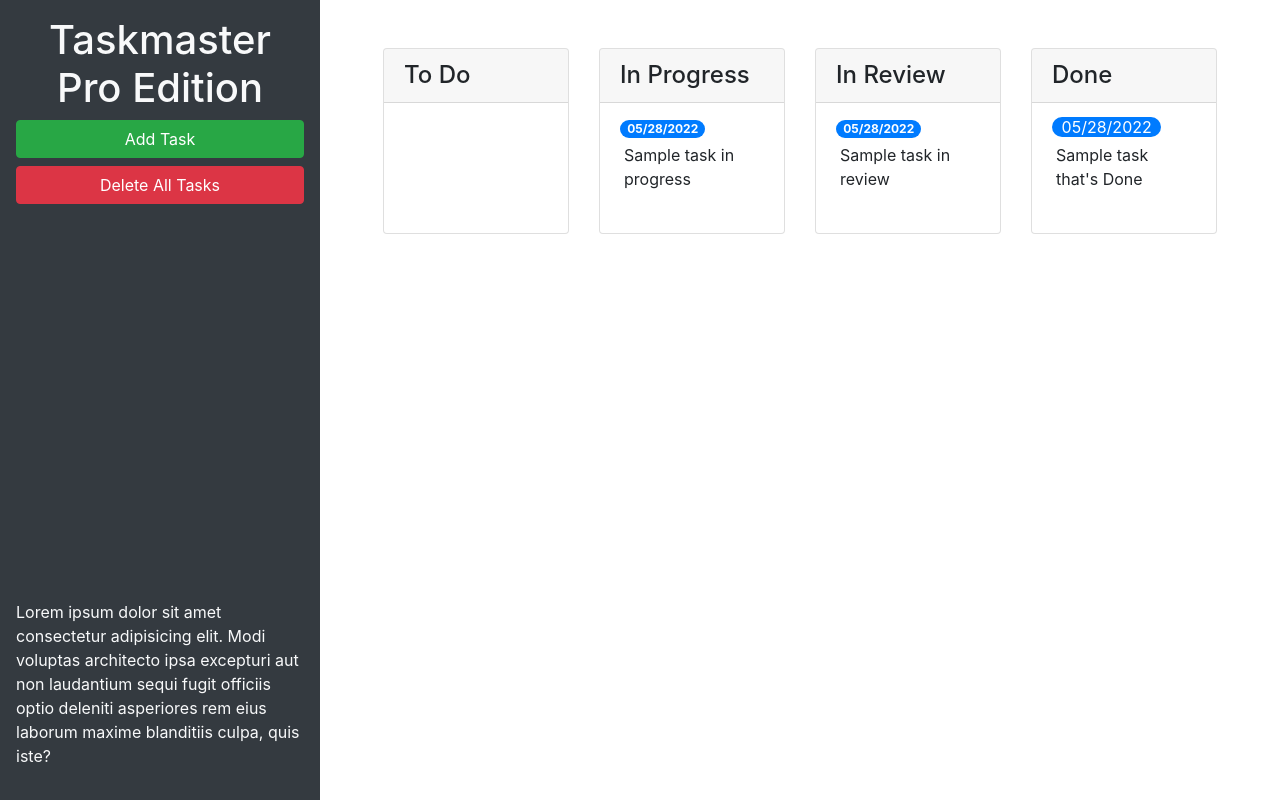
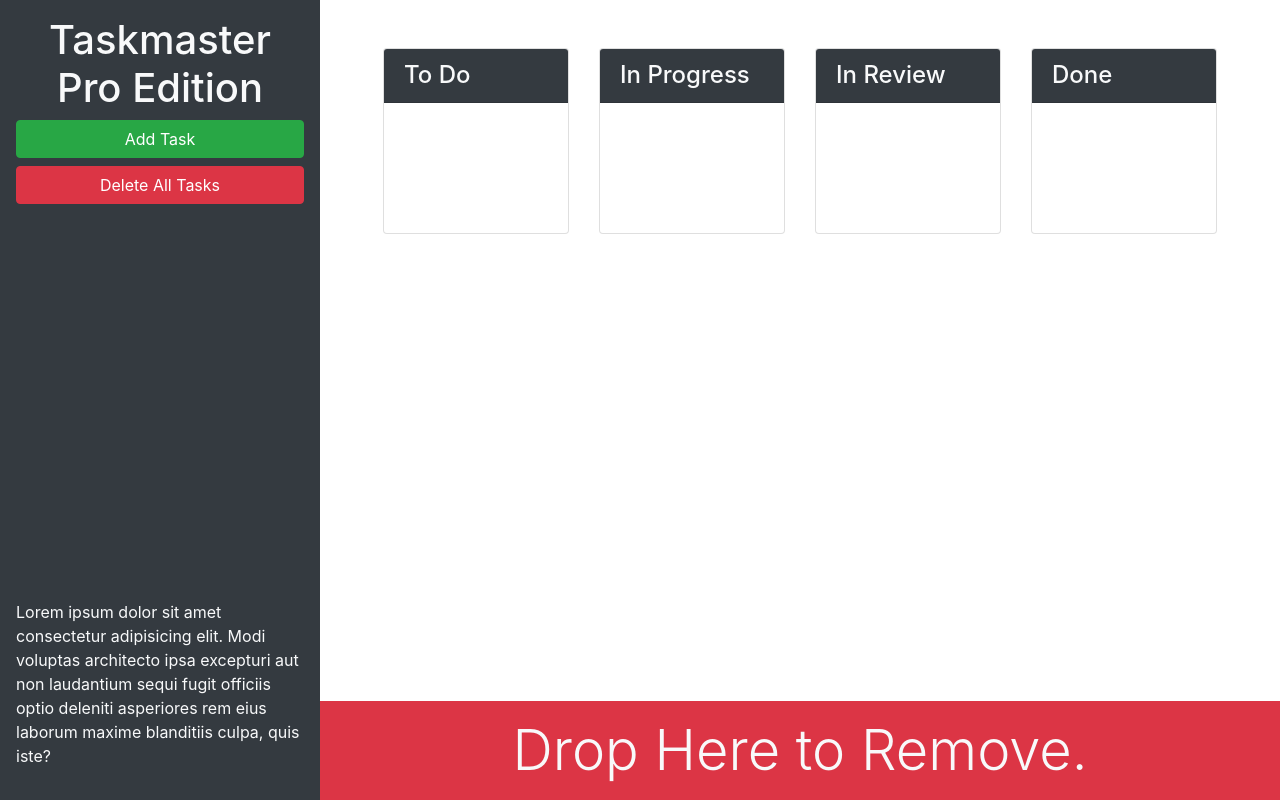
Before and after one commit to oceanlatte/taskmaster-pro, a plain HTML site: page index.html in a window 1280 px wide. Drawn offline with nearby package versions, Linux system fonts and the light colour scheme.

Commit message:
add trash drop zone

```diff
--- a/index.html
+++ b/index.html
@@ -18,18 +18,19 @@
       <button id="create-task" class="btn btn-block btn-success" data-toggle="modal" data-target="#task-form-modal">Add
         Task</button>
       <button id="remove-tasks" class="btn btn-block btn-danger">Delete All Tasks</button>
-      <p class="mt-auto">Lorem ipsum dolor sit amet consectetur adipisicing elit. Modi voluptas architecto ipsa
+      <p class="mt-auto d-none d-lg-block">Lorem ipsum dolor sit amet consectetur adipisicing elit. Modi voluptas architecto ipsa
         excepturi aut non
         laudantium sequi fugit officiis optio deleniti asperiores rem eius laborum maxime blanditiis culpa, quis iste?
       </p>
     </header>
-    <main class="col-12 col-lg-9">
+
+    <main class="col-12 col-lg-9 d-flex flex-column">
       <div class="m-5 row justify-content-around">
 
         <!-- todo start -->
         <div class="col-12 col-md-6 col-xl-3 mb-3">
           <div class="card">
-            <h4 class="card-header">To Do</h4>
+            <h4 class="card-header bg-dark text-light">To Do</h4>
             <ul id="list-toDo" class="list-group list-group-flush"> </ul>
           </div>
         </div>
@@ -37,11 +38,11 @@
         <!-- in progress start -->
         <div class="col-12 col-md-6 col-xl-3 mb-3">
           <div class="card">
-            <h4 class="card-header">In Progress</h4>
+            <h4 class="card-header bg-dark text-light">In Progress</h4>
             <ul id="list-inProgress" class="list-group list-group-flush">
               <li class="list-group-item">
-                <span class="badge badge-primary badge-pill">05/28/2022</span>
-                <p class="m-1">Sample task in progress</p>
+                <span class="badge badge-primary badge-pill"></span>
+                <p class="m-1"></p>
               </li>
             </ul>
           </div>
@@ -50,11 +51,11 @@
         <!-- in review start-->
         <div class="col-12 col-md-6 col-xl-3 mb-3">
           <div class="card">
-          <h4 class="card-header">In Review</h4>
+          <h4 class="card-header bg-dark text-light">In Review</h4>
           <ul id="list-inReview" class="list-group list-group-flush">
             <li class="list-group-item">
-              <span class="badge badge-primary badge-pill">05/28/2022</span>
-              <p class="m-1">Sample task in review</p>
+              <span class="badge badge-primary badge-pill"></span>
+              <p class="m-1"></p>
             </li>
           </ul>
           </div>
@@ -63,16 +64,20 @@
         <!-- done start -->
         <div class="col-12 col-md-6 col-xl-3 mb-3">
           <div class="card">
-            <h4 class="card-header">Done</h4>
+            <h4 class="card-header bg-dark text-light">Done</h4>
             <ul id="list-done" class="list-group list-group-flush">
               <li class="list-group-item">
-                <span class="bad badge-primary badge-pill">05/28/2022</span>
-                <p class="m-1">Sample task that's Done</p>
+                <span class="badge badge-primary badge-pill"></span>
+                <p class="m-1"></p>
               </li>
             </ul>
           </div>
         </div>
-
+      </div>
+      <div class="mt-auto" id="trash">
+        <div class="w-100 bg-danger p-3 text-center text-light display-4">
+          Drop Here to Remove.
+        </div>
       </div>
     </main>
   </div>
```
